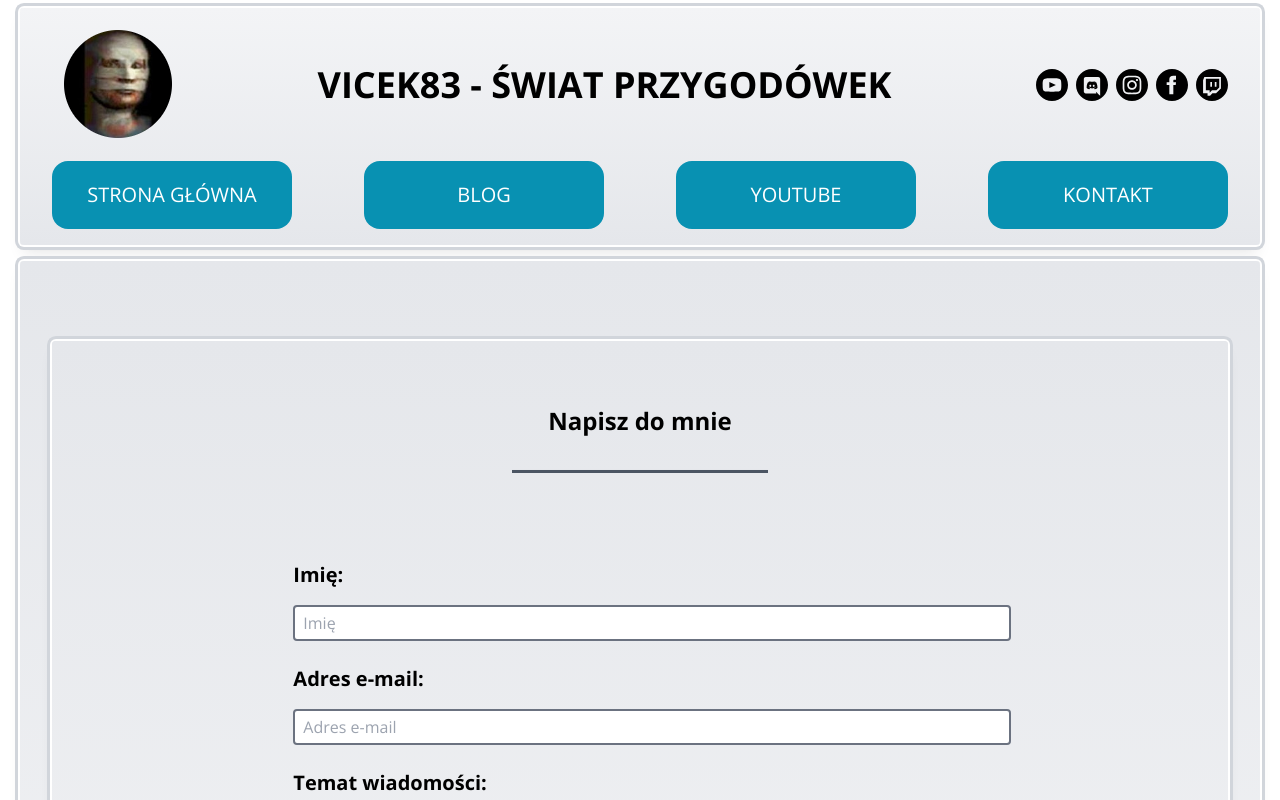
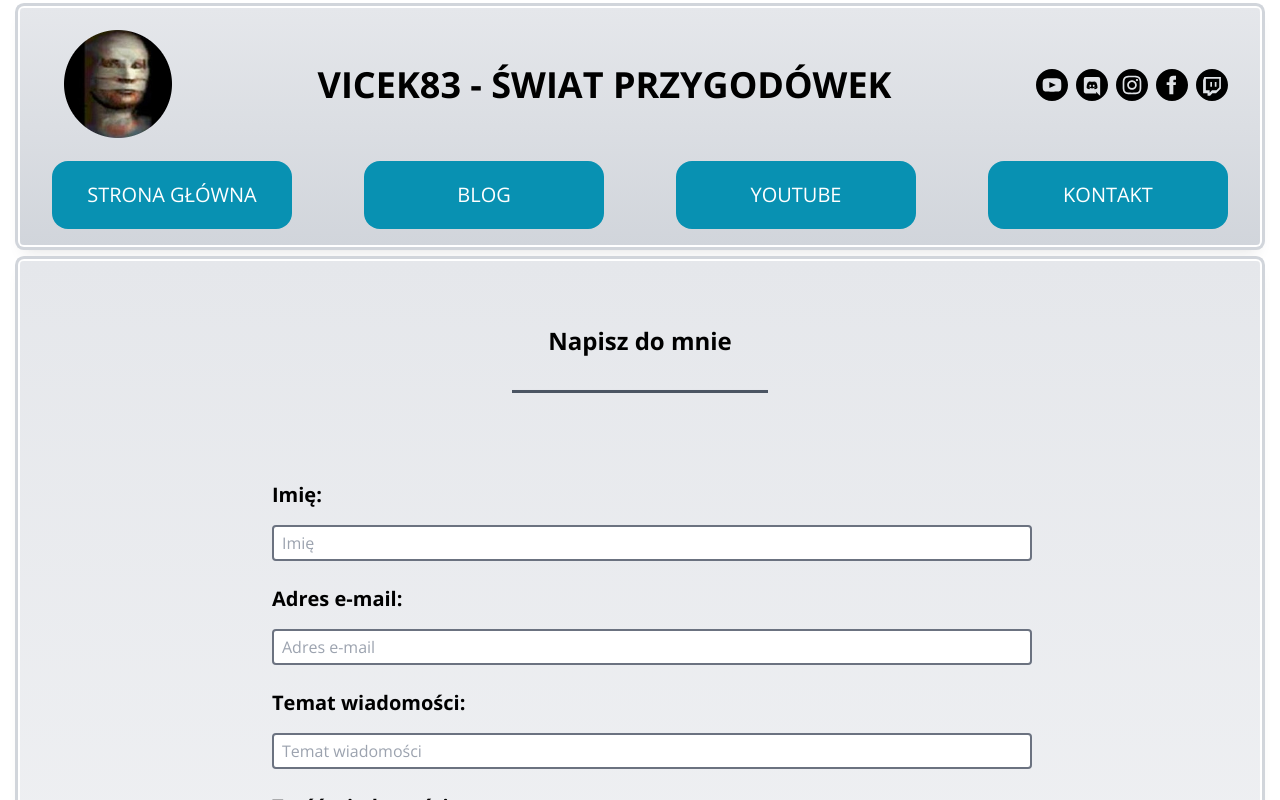
Before and after one commit to vicek83/Vicek83_Personal_Site, a React (Vite) app: page /contact in a window 1280 px wide. Shown: the top 800 px of the page. Built offline with nearby package versions, Linux system fonts and the light colour scheme.

Commit message:
siatka w sekcji blog + drobne modyfikacje

```diff
--- a/src/aboutme.jsx
+++ b/src/aboutme.jsx
@@ -5,7 +5,7 @@ const AboutMe = () => {
     return (
         <>
             <div className="container mx-auto">
-                    <h1 className="font-['courgette'] text-7xl">O mnie</h1>
+                    <h1 className="font-['courgette'] text-6xl">O mnie</h1>
                     <div className="flex justify-around items-top mt-14 gap-14 text-center">
                         <div className="w-1/3">
                             <h2 className="overflow-hidden text-2xl font-['courgette'] text-center">Pasjonat przygodówek</h2>
@@ -27,7 +27,7 @@ const AboutMe = () => {
                 </div>
 
             </div>
-            <hr className="mt-24 mb-24 h-1 mx-auto my-4 bg-gray-600 rounded" />
+            <hr className="mt-24 mb-16 h-1 mx-auto my-4 bg-gray-600 rounded" />
 
 
 
--- a/src/blog.jsx
+++ b/src/blog.jsx
@@ -10,10 +10,10 @@ const Blog = ({ blogNotes }) => {
             <div className="container mx-auto">
                 <div
                     className="">
-                    <div className="flex flex-wrap">
+                    <div className="grid grid-cols-3 gap-3">
                         {blogNotes.map((note => (
-                            <Link key={note.id} to={`/blog/${note.id}`} state={blogNotes} className="w-1/3">
-                            <button key={note.id} className="p-4 border-black border-2 border-solid rounded mb-3 shadow-lg hover:shadow-2xl" >
+                            <Link key={note.id} to={`/blog/${note.id}`} state={blogNotes} className="">
+                            <button key={note.id} className="p-4 border-black border-2 border-solid rounded mb-1 shadow-lg hover:shadow-2xl" >
                                 <div className="relative">
                                     <h1 className="font-['courgette'] text-3xl">{note.title}</h1>
                                     <h3 className="font-black text-sm">{note.created_at}</h3>
--- a/src/contact.jsx
+++ b/src/contact.jsx
@@ -67,7 +67,7 @@ const Contact = () => {
             <div className="container mx-auto">
 
                 <div
-                    className="mt-4 pt-16 shadow-lg py-4 px-8 bg-gradient-to-b from from-gray-200 to-gray-100 rounded ring ring-gray-300 ring-offset-2">
+                    className="">
                     <h1 className="text-2xl font-bold">Napisz do mnie</h1>
                     <hr className="mx-auto w-64 h-1 my-8 bg-gray-600"></hr>
 
--- a/src/header.jsx
+++ b/src/header.jsx
@@ -15,7 +15,7 @@ const Header = () => {
 
             <div className="container mx-auto">
                 <header
-                    className="mt-2 shadow-lg py-4 px-8 bg-gradient-to-b from from-gray-100 to-gray-200 rounded ring ring-gray-300 ring-offset-2">
+                    className="mt-2 shadow-lg py-4 px-8 bg-gradient-to-b from from-gray-200 to-gray-300 rounded ring ring-gray-300 ring-offset-2">
                     <div className="flex items-center justify-between">
                         <img src={logo} alt="logo"/>
                         <p className="uppercase text-4xl font-bold text-black"> vicek83 - świat przygodówek</p>
@@ -47,7 +47,7 @@ const Header = () => {
                             </a>
                         </div>
                     </div>
-                    <div className="flex items-center justify-between">
+                    <div className="flex flex-wrap items-center justify-between">
                         <Link to="/">
                             <button
                                 className="uppercase bg-cyan-600 p-5 text-xl text-white rounded-2xl mt-4 w-60 hover:bg-cyan-500">strona
--- a/src/main.jsx
+++ b/src/main.jsx
@@ -8,7 +8,7 @@ const Main = () => {
     return (
         <>
             <AboutMe/>
-            <h2 className="overflow-hidden font-['courgette'] text-center text-7xl mb-12">Zajrzyj na bloga!</h2>
+            <h2 className="overflow-hidden font-['courgette'] text-center text-6xl mb-12">Zajrzyj na bloga!</h2>
             <FetchBlog numberOfNotes={3}/>
         </>
     )
--- a/src/post.jsx
+++ b/src/post.jsx
@@ -30,6 +30,8 @@ console.log(id);
                                         <h1 className="font-['courgette'] text-5xl mb-8">{note.title}</h1>
                                         <h3 className="font-black text-sm mb-8">{note.created_at}</h3>
                                         <p className="text-lg leading-8 text-justify mb-8">{note.description}</p>
+                                        <p className="text-lg leading-8 text-justify mb-8">{note.description_2}</p>
+                                        <p className="text-lg leading-8 text-justify mb-8">{note.description_3}</p>
                                         <div className="flex justify-center items-center mb-8">
                                         <ReactPlayer url={note.video} controls />
                                         </div>
```
